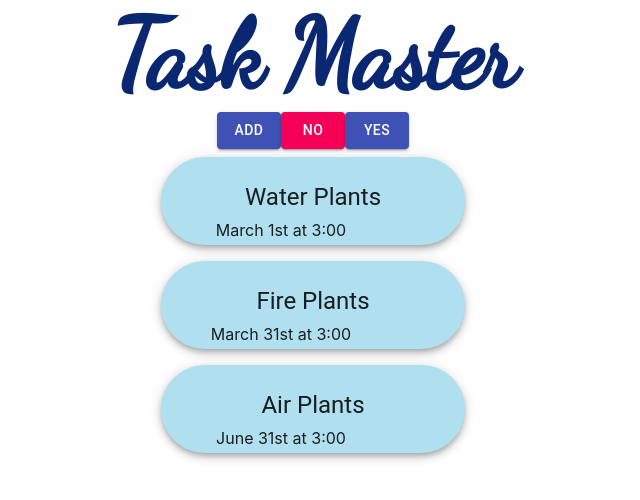
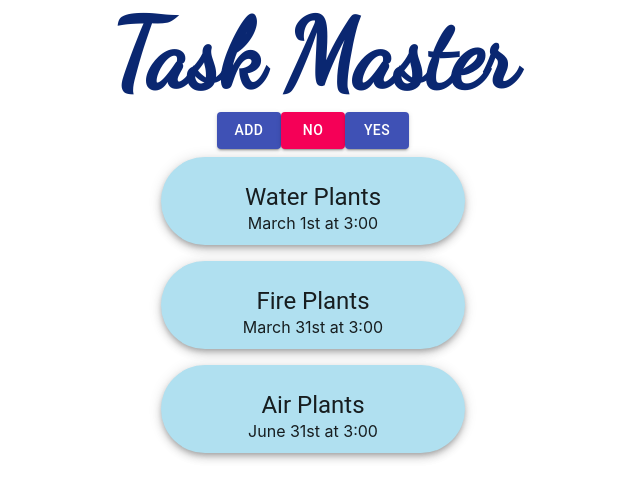
Before and after one commit to jengriffin/Task-Manager, a React (Create React App) app: page / in a window 1280 px wide. Shown: the top 500 px of the page, without its empty margins (327-967 px from the left). Built offline with nearby package versions, Linux system fonts and the light colour scheme.

Commit message:
basic hover overlay working

```diff
--- a/src/App.css
+++ b/src/App.css
@@ -5,15 +5,6 @@
 .clear{
   opacity: 0;
 
-}
-.popup:hover{
-  background-color: rgba(58, 1, 132, 0.44);
-  transition: all 0.4s ease-in-out;
-}
-.popup:hover button{
-  opacity: 1;
-  transform: translateY(-50px);
-  transition: all 0.2s ease-in-out;
 }
 
 @media (prefers-reduced-motion: no-preference) {
--- a/src/components/Task.js
+++ b/src/components/Task.js
@@ -12,8 +12,47 @@ const useStyles = makeStyles((theme) => ({
       padding: theme.spacing(3)
     }
   },
-  customBorderRadius: {
-    borderRadius: 50
+  taskPaperParent: {
+    borderRadius: 50,
+    display: "grid",
+    gridTemplateColumns: '1fr',
+    gridTemplateRows: 'repeat(2, 1fr)',
+    "&:hover": {
+      background: 'rgba(58, 1, 132, 0.7)',
+      "& $task": {
+        opacity: 0.25
+      }
+    }
+  },
+  task: {
+    borderRadius: 50,
+    gridArea: '1 / 1 / 2 / 2',
+  },
+
+  hoverButtonTray: {
+    borderRadius: 50,
+    gridArea: '1 / 1 / 2 / 2',
+    "&:hover": {
+      "& $clearButton": {
+        color: "blue",
+        opacity: 1
+      }
+    },
+  },
+  clearButton: {
+    opacity: 0
+  },
+  hoverPaperMask: {
+    height: '100%',
+    borderRadius: 50,
+    opacity: .4,
+    backgroundColor: 'rgba(58, 1, 132, 0.44)',
+    transition: 'all 0.4s ease-in-out'
+  },
+  hidePaper: {
+    "&:hover": {
+      opacity: 0
+    }
   }
 }))
 
@@ -27,12 +66,24 @@ const Task = ({ task }) => {
       alignItems="center"
     >
       <div className={classes.root}>
-        <Paper className={classes.customBorderRadius} elevation={5}>
-          <div className="popup">
+        <Paper className={classes.taskPaperParent} elevation={5}>
+          <div className={classes.task}>
             <Typography variant="h5">{task.text}</Typography>
             <Typography variant="p">{task.day}</Typography>
-            <Button className="clear">X</Button>
           </div>
+          <div className={classes.hoverButtonTray}>
+            <Grid
+                container
+                direction="row"
+                justifyContent="center"
+                alignItems="center"
+            >
+              <Button className={classes.clearButton}>X</Button>
+              <Button className={classes.clearButton}>X</Button>
+              <Button className={classes.clearButton}>X</Button>
+            </Grid>
+          </div>
+
         </Paper>
       </div>
     </Grid>
```
